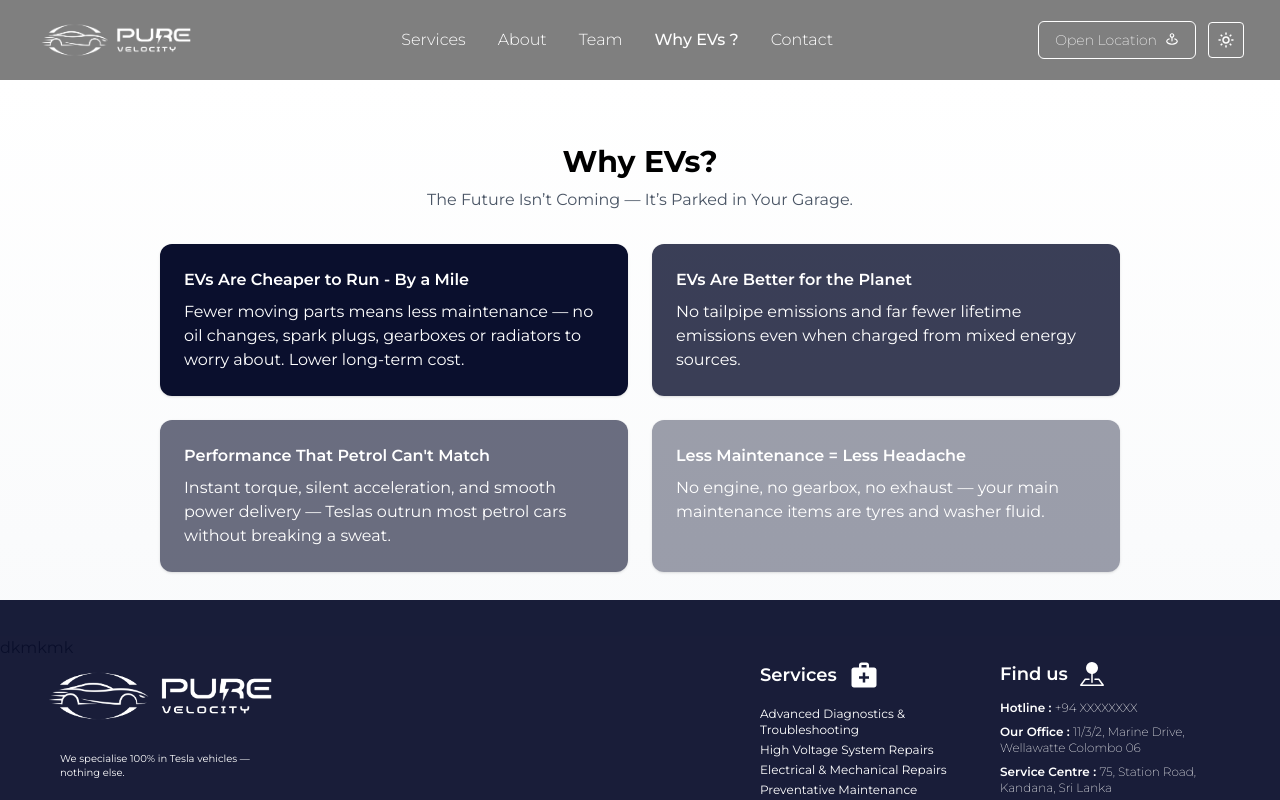
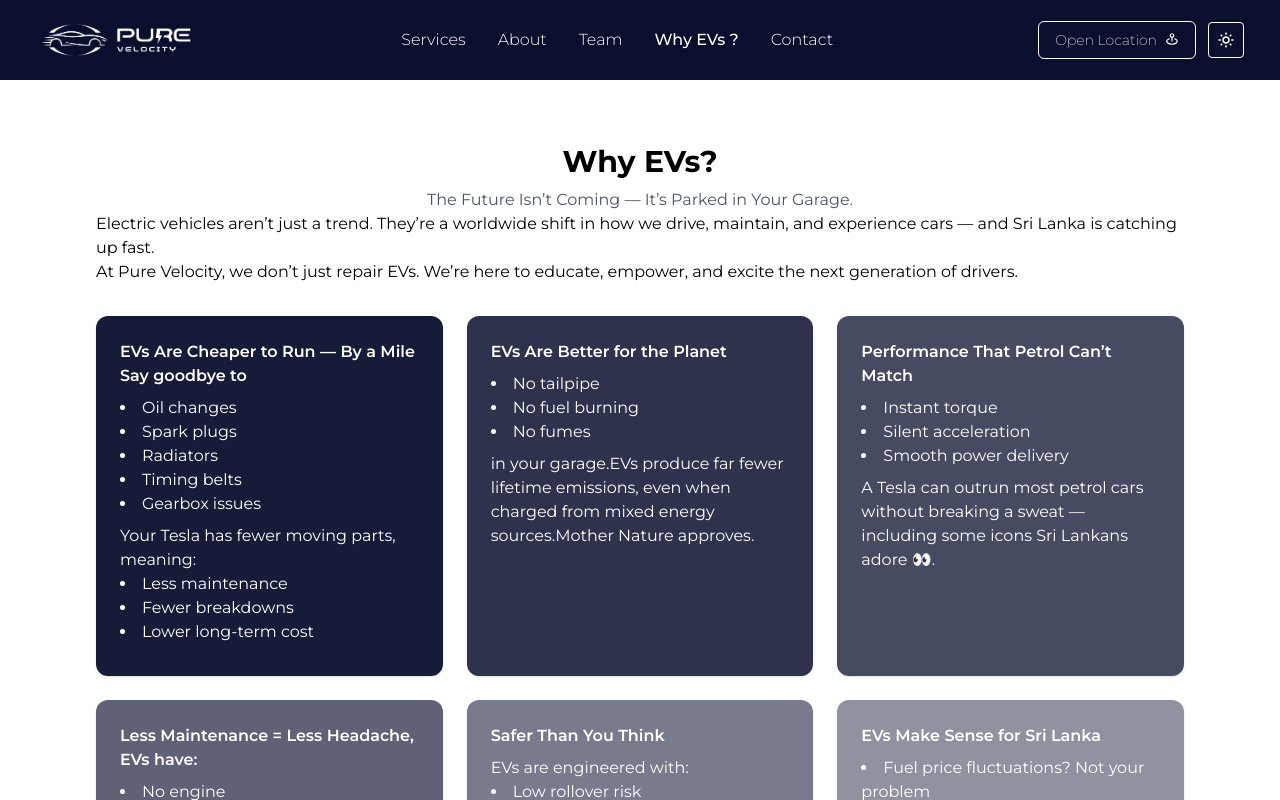
Before and after one commit to ChathuraD1392/pure-velocity, a React (Vite) app: page /why-evs in a window 1280 px wide. Shown: the top 800 px of the page. Built offline with nearby package versions, Linux system fonts and the light colour scheme.

Commit message:
ready for deploy - 4

```diff
--- /dev/null
+++ b/src/assets/data/whyevs.ts
@@ -0,0 +1,64 @@
+export interface WhyEv {
+    id:number;
+    title:string;
+    desc_1?:string;
+    points_1:string[];
+    desc_2:string;
+    desc_3?:string;
+    points_2?:string[];
+    bg:string;
+}
+
+export const whyevs:WhyEv[] = [
+    {
+        id:1,
+        title:"EVs Are Cheaper to Run — By a Mile Say goodbye to",
+        points_1:["Oil changes","Spark plugs","Radiators","Timing belts","Gearbox issues"],
+        desc_2:"Your Tesla has fewer moving parts, meaning:",
+        points_2:["Less maintenance","Fewer breakdowns","Lower long-term cost"],
+        bg:"bg-[#0a0f2d]/95",
+    },
+
+    {
+        id:2,
+        title:"EVs Are Better for the Planet",
+        points_1:["No tailpipe","No fuel burning","No fumes" ],
+        desc_2:"in your garage.EVs produce far fewer lifetime emissions, even when charged from mixed energy sources.Mother Nature approves.",
+        bg:"bg-[#0a0f2d]/85",
+    },
+
+    {
+        id:3,
+        title:"Performance That Petrol Can’t Match",
+        points_1:["Instant torque","Silent acceleration","Smooth power delivery"],
+        desc_2:"A Tesla can outrun most petrol cars without breaking a sweat — including some icons Sri Lankans adore 👀.",
+        bg:"bg-[#0a0f2d]/75",
+    },
+
+    {
+        id:4,
+        title:"Less Maintenance = Less Headache, EVs have:",
+        points_1:[ "No engine","No gearbox","No exhaust","No oil leaks","No crankshaft drama","No overheating on Colombo–Kandy climbs"],
+        desc_2:"Your biggest maintenance item ? Tyres and windshield washer fluid.",
+        bg:"bg-[#0a0f2d]/65",
+    },
+
+    {
+        id:5,
+        title:"Safer Than You Think",
+        desc_1:"EVs are engineered with:",
+        points_1:["Low rollover risk","Bigger crumple zones","Lower centre of gravity","Advanced driver-assist features"],
+        desc_2:"Teslas consistently rank among the safest cars on the planet.",
+        bg:"bg-[#0a0f2d]/55",
+    },
+
+    {
+        id:6,
+        title: "EVs Make Sense for Sri Lanka",
+        points_1:["Fuel price fluctuations? Not your problem","Stop-and-go traffic? Perfect for regenerative braking.","Short daily commutes? Ideal for EV efficiency."],
+        desc_2:"An EV works with Sri Lanka’s driving conditions, not against them.",
+        desc_3:"Pure Velocity: Because Sri Lanka Deserves World-Class EV Care,We’re here to make the EV journey:",
+        points_2:["Easier","Cheaper","Smarter","And a lot more exciting"],
+        bg:"bg-[#0a0f2d]/45",
+}
+]
--- a/src/components/Header.tsx
+++ b/src/components/Header.tsx
@@ -29,6 +29,20 @@ const Header = () => {
     },
   };
 
+  const letters = Array.from("PURE VELOCITY");
+
+  // Variants for each letter
+  const letterVariant = {
+    hidden: {
+      opacity: 0,
+      transition: {
+        duration: 4,
+        delay: 3,
+      },
+    },
+    visible: { opacity: 1 },
+  };
+
   return (
     <>
       <motion.section
@@ -55,7 +69,7 @@ const Header = () => {
         <img
           src={video}
           alt=""
-          className="absolute inset-0 w-full h-full object-cover "
+          className="absolute inset-0 min-h-[30em] md:w-full h-full object-cover "
         />
 
         {/* Dark Overlay */}
@@ -79,8 +93,22 @@ const Header = () => {
           >
             Welcome to
           </motion.h1>
-          <h1 className="text-5xl sm:text-8xl md:text-9xl font-[Belamor] font-extrabold leading-tight tracking-widest">
-            <motion.span
+          <motion.h1
+            className="text-5xl sm:text-8xl md:text-9xl font-[Belamor] font-extrabold leading-tight tracking-widest"
+            initial="hidden"
+            animate="visible"
+          >
+            {letters.map((char, index) => (
+              <motion.span
+                key={index}
+                variants={letterVariant}
+                transition={{ delay: index * 0.1 }} // delay each letter
+              >
+                {char}
+              </motion.span>
+            ))}
+
+            {/* <motion.span
               className="text-white"
               initial={{ opacity: 0, y: "200vh" }}
               animate={{ opacity: 1, y: 0 }}
@@ -92,8 +120,8 @@ const Header = () => {
               }}
             >
               PURE VELOCITY
-            </motion.span>
-          </h1>
+            </motion.span> */}
+          </motion.h1>
 
           <motion.p
             initial={{ opacity: 0, y: "5vh" }}
--- a/src/components/NavBar.tsx
+++ b/src/components/NavBar.tsx
@@ -27,15 +27,34 @@ export const navItems = [
   { label: "Why EVs ?", href: "/why-evs", element: <SiTarget /> },
   { label: "Contact", href: "/contact", element: <FaMobileAlt /> },
 ];
+export const navHome = [
+  { label: "Home", href: "/", element: <IoHomeOutline /> },
+  {
+    label: "Services",
+    href: "/services",
+    element: <MdMiscellaneousServices />,
+  },
+  { label: "About", href: "/about", element: <TbListDetails /> },
+  { label: "Team", href: "/our-team", element: <RiTeamFill /> },
+  { label: "Why EVs ?", href: "/why-evs", element: <SiTarget /> },
+  { label: "Contact", href: "/contact", element: <FaMobileAlt /> },
+];
 
 const NavBar = ({ toggleTheme, logo, theme }: NavBarProps) => {
   const { pathname } = useLocation();
   const { isMenuVisible, setMenuVisible } = useContext(MenuContext);
+  console.log(pathname);
 
   return (
     <>
       <motion.header
-        className="fixed top-0 z-50 w-full bg-black/50 backdrop-blur-md px-1"
+        className={`fixed top-0 z-50 w-full ${
+          pathname === "/why-evs" ||
+          pathname == "/about" ||
+          pathname == "/services"
+            ? "bg-[#0a0f2d]"
+            : "bg-[#0a0f2d]/40"
+        } backdrop-blur-md px-1`}
         initial={{ opacity: 0, scale: 1, y: "-5vh" }}
         animate={{ opacity: 1, scale: 1, y: 0 }}
         transition={{ type: "spring", delay: 0.5, stiffness: 200 }}
@@ -127,63 +146,47 @@ const NavBar = ({ toggleTheme, logo, theme }: NavBarProps) => {
         <motion.section>
           <AnimatePresence>
             <motion.div
-              initial={{ opacity: 0, x: "10vw" }}
-              animate={{ opacity: 1, x: "2vw" }}
-              exit={{ opacity: 0, x: "10vw" }}
+              initial={{ opacity: 0, x: "20vw" }}
+              animate={{ opacity: 1, x: "0vw" }}
+              exit={{ opacity: 0, x: "20vw" }}
               transition={{
-                duration: 0.5,
+                duration: 1,
                 type: "spring",
-                stiffness: 100,
+                stiffness: 200,
               }}
-              className={`z-60 grid grid-cols-2 fixed top-20 right-0 w-full h-full text-white opacity-90 ${
+              className={`z-60 grid grid-cols-5 fixed top-20 right-0 w-full h-full text-white opacity-90 ${
                 isMenuVisible ? "backdrop-blur-xs" : ""
               }`}
             >
-              <div className=""></div>
-              <div className="bg-white/30 h-full flex items-start pt-15 text-black rounded-xl">
-                <ul className="space-y-7 pl-15 pb-20">
-                  <li>
-                    <motion.button
-                      whileHover={{ scale: 1.2, originX: 0, color: "#007bff" }}
-                      whileTap={{
-                        scale: 1.2,
-                        originX: 0,
-                        color: "#007bff",
-                      }}
-                      onClick={() => setMenuVisible(false)}
-                      className="hover:font-medium"
-                    >
-                      <Link to="/">
-                        <div className="flex justify-around items-center space-x-2">
-                          <span>
-                            <IoHomeOutline />
-                          </span>
-                          <span>Home</span>
-                        </div>
-                      </Link>
-                    </motion.button>
-                  </li>
-                  {navItems.map((item, index) => (
+              <div className="h-full flex items-start justify-center pt-15 text-black rounded-xl col-start-4 col-span-2">
+                <ul className="space-y-7 pl-4 pb-20">
+                  {navHome.map((item, index) => (
                     <li key={index}>
                       <motion.button
                         onClick={() => setMenuVisible(false)}
-                        className="text-black hover:font-medium"
+                        className={`${
+                          pathname === item.href
+                            ? "bg-[#0a0f2d]/90"
+                            : "bg-[#007bff]"
+                        } pl-3 p-2 rounded-md text-white w-full`}
                         whileHover={{
-                          scale: 1.2,
+                          scale: 1.03,
                           originX: 0,
-                          color: "#007bff",
                         }}
                         whileTap={{
-                          scale: 1.2,
+                          scale: 1.03,
                           originX: 0,
-                          color: "#007bff",
                         }}
-                        transition={{ type: "spring", stiffness: 300 }}
+                        transition={{
+                          type: "spring",
+                          stiffness: 300,
+                          delay: index * 0.1,
+                        }}
                       >
                         <Link to={item.href}>
-                          <div className="flex justify-around items-center space-x-2">
+                          <div className="flex justify-start items-center text-sm space-x-1">
                             <span>{item.element}</span>
-                            <span>{item.label}</span>
+                            <span className="text-xs">{item.label}</span>
                           </div>
                         </Link>
                       </motion.button>
--- a/src/components/Why_Evs.tsx
+++ b/src/components/Why_Evs.tsx
@@ -1,18 +1,54 @@
+import { motion } from "framer-motion";
+import { whyevs } from "../assets/data/whyevs";
+import WEV from "./essentials/WEV";
+
+motion;
 const Why_Evs = () => {
   return (
-    <div className="relative top-20">
-      <section
-        id="why-evs"
-        className="py-16 bg-linear-to-b from-white to-gray-50"
-      >
-        <div className="max-w-5xl mx-auto px-4 sm:px-6 lg:px-8">
+    <motion.div
+      initial={{ opacity: 0.05 }}
+      animate={{ opacity: 1 }}
+      transition={{
+        duration: 1,
+        delay: 0.5,
+        // type: "spring",
+        stiffness: 100,
+      }}
+      className="relative top-20 mb-10"
+    >
+      <section id="why-evs" className="py-16 ">
+        <div className="max-w-6xl mx-auto px-4 sm:px-6 lg:px-8">
           <h2 className="text-3xl font-bold text-center">Why EVs?</h2>
           <p className="text-center text-gray-600 mt-2">
             The Future Isn’t Coming — It’s Parked in Your Garage.
           </p>
 
-          <div className="mt-8 grid grid-cols-1 md:grid-cols-2 gap-6">
-            <div className="bg-[#0a0f2d] text-white rounded-xl p-6 shadow-sm">
+          <p>
+            Electric vehicles aren’t just a trend. They’re a worldwide shift in
+            how we drive, maintain, and experience cars — and Sri Lanka is
+            catching up fast.
+          </p>
+
+          <p>
+            At Pure Velocity, we don’t just repair EVs. We’re here to educate,
+            empower, and excite the next generation of drivers.
+          </p>
+          <div className="mt-8 grid grid-cols-1 md:grid-cols-3 gap-6">
+            {whyevs.map((w, index) => (
+              <motion.div
+                key={index}
+                initial={{ opacity: 0 }}
+                animate={{ opacity: 1 }}
+                transition={{
+                  duration: 0.3,
+                  delay: 0.1 + index * 0.1,
+                }}
+                className="h-full"
+              >
+                <WEV item={w} />
+              </motion.div>
+            ))}
+            {/* <div className="bg-[#0a0f2d] text-white rounded-xl p-6 shadow-sm">
               <h3 className="font-semibold">
                 EVs Are Cheaper to Run - By a Mile
               </h3>
@@ -49,12 +85,11 @@ const Why_Evs = () => {
                 No engine, no gearbox, no exhaust — your main maintenance items
                 are tyres and washer fluid.
               </p>
-            </div>
+            </div> */}
           </div>
         </div>
       </section>
-      <p>dkmkmk</p>
-    </div>
+    </motion.div>
   );
 };
 
--- a/src/components/essentials/Service_Card.tsx
+++ b/src/components/essentials/Service_Card.tsx
@@ -7,7 +7,7 @@ interface Props {
 const Service_Card = ({ service }: Props) => {
   return (
     <>
-      <div className="max-w-sm rounded-lg bg-white overflow-hidden shadow-lg">
+      <div className="max-w-sm rounded-lg bg-white overflow-hidden shadow-lg h-full">
         <img
           className="w-full h-[250px]"
           src={service.image}
--- /dev/null
+++ b/src/components/essentials/WEV.tsx
@@ -0,0 +1,24 @@
+import type { WhyEv } from "../../assets/data/whyevs";
+
+const WEV = ({ item }: { item: WhyEv }) => {
+  return (
+    <div className={`text-white rounded-xl p-6 shadow-sm h-full ${item.bg}`}>
+      <h3 className="font-semibold">{item.title}</h3>
+      <p className="mt-2">{item.desc_1}</p>
+      <ul className="list-disc list-inside">
+        {item.points_1.map((p, index) => (
+          <li key={index}>{p}</li>
+        ))}
+      </ul>
+      <p className="mt-2">{item.desc_2}</p>
+      <ul className="list-disc list-inside">
+        {item.points_2?.map((p, index) => (
+          <li key={index}>{p}</li>
+        ))}
+      </ul>
+      <p className="mt-2">{item.desc_3}</p>
+    </div>
+  );
+};
+
+export default WEV;
```
Also changed, not shown: src/assets/data/team.ts (+12 -6 lines), src/components/About.tsx (+5 -5 lines), src/components/essentials/Ourteam_Card.tsx (+7 -3 lines).
